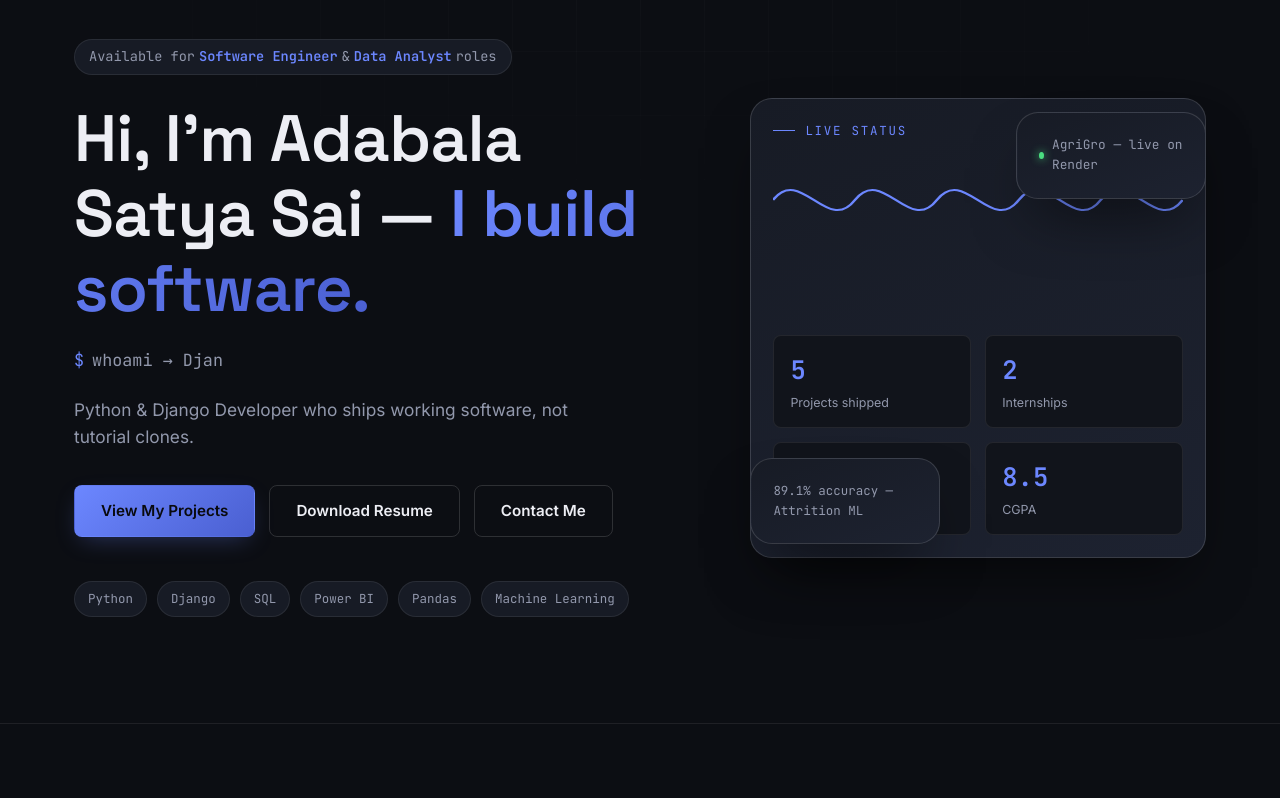
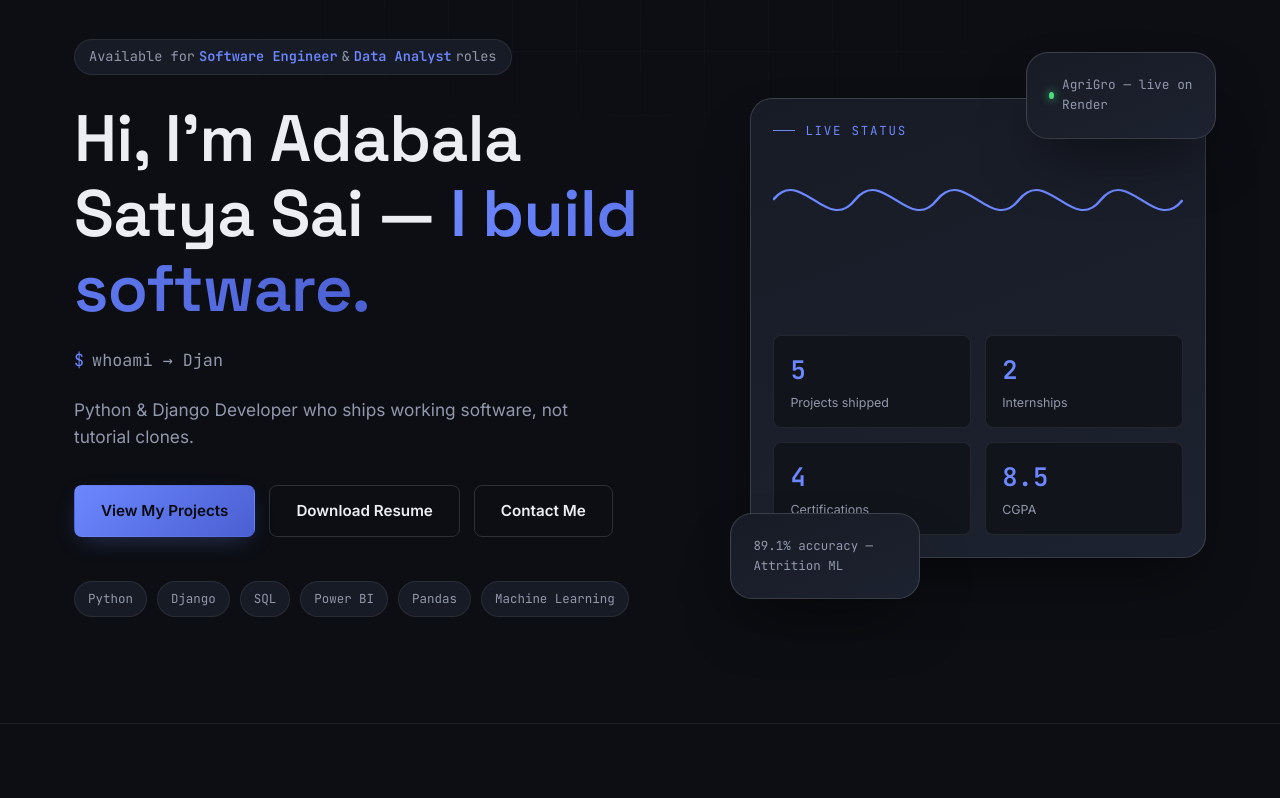
Before and after one commit to Satyasai-Adabala/SatyaSai-Portfolio, a Django app: page / in a window 1280 px wide. Shown: the part 77-875 px from the top of the page. Run offline with Django 5.2, Linux system fonts and the light colour scheme; data comes from the database, SQL or seed files in the repository.

Commit message:
Update style.css

```diff
--- a/static/css/style.css
+++ b/static/css/style.css
@@ -414,9 +414,10 @@ section + section { border-top: 1px solid var(--border); }
   animation: none;
 }
 
+/* Top-right floating card */
 .hero-card--float-1 {
-  top: 20px;
-  right: 0;
+  top: -40px;
+  right: -10px;
   width: 190px;
   animation-delay: -2s;
   font-family: var(--font-mono);
@@ -424,9 +425,10 @@ section + section { border-top: 1px solid var(--border); }
   z-index: 2;
 }
 
+/* Bottom-left floating card */
 .hero-card--float-2 {
-  bottom: 0;
-  left: 0;
+  bottom: -55px;
+  left: -20px;
   width: 190px;
   animation-delay: -4s;
   font-family: var(--font-mono);
```
